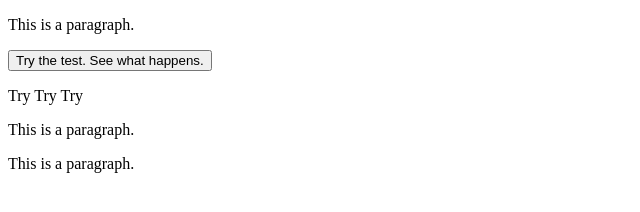
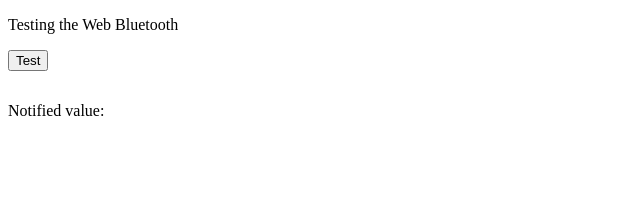
Before and after one commit to EvanGrace/evangrace.github.io, a plain HTML site: page index.html in a window 1280 px wide. Shown: the whole page, without its empty margins (0-640 px from the left). Drawn offline with nearby package versions, Linux system fonts and the light colour scheme.

Commit message:
Update index.html
Trying out Neil Kolban's HTML code

```diff
--- a/index.html
+++ b/index.html
@@ -1,17 +1,18 @@
 <!DOCTYPE html>
 <html>
 	<head>
+		<meta charset="UTF-8">
 		<title>BLE Test</title>
 		<script src="https://ajax.googleapis.com/ajax/libs/jquery/3.2.1/jquery.min.js"></script>
 		<script src="browserapp.js"></script>
 	</head>
 	<body>
-    		<p>This is a paragraph.</p>
-		<input type="button" onclick="test()" value="Try the test. See what happens."/>
-		<p id="testId1">Try Try Try</p>
-		<p>This is a paragraph.</p>
-		<p>This is a paragraph.</p>
+    		<p>Testing the Web Bluetooth</p>
+		<div>
+			<button id="test">Test</button>
+		</div>
+		<div>
+			<p>Notified value: <span id="notifiedValue" style="font-size: xx-large;"></span></p>
+		</div>
 	</body>
-	<footer>
-	</footer>
 </html>
```
